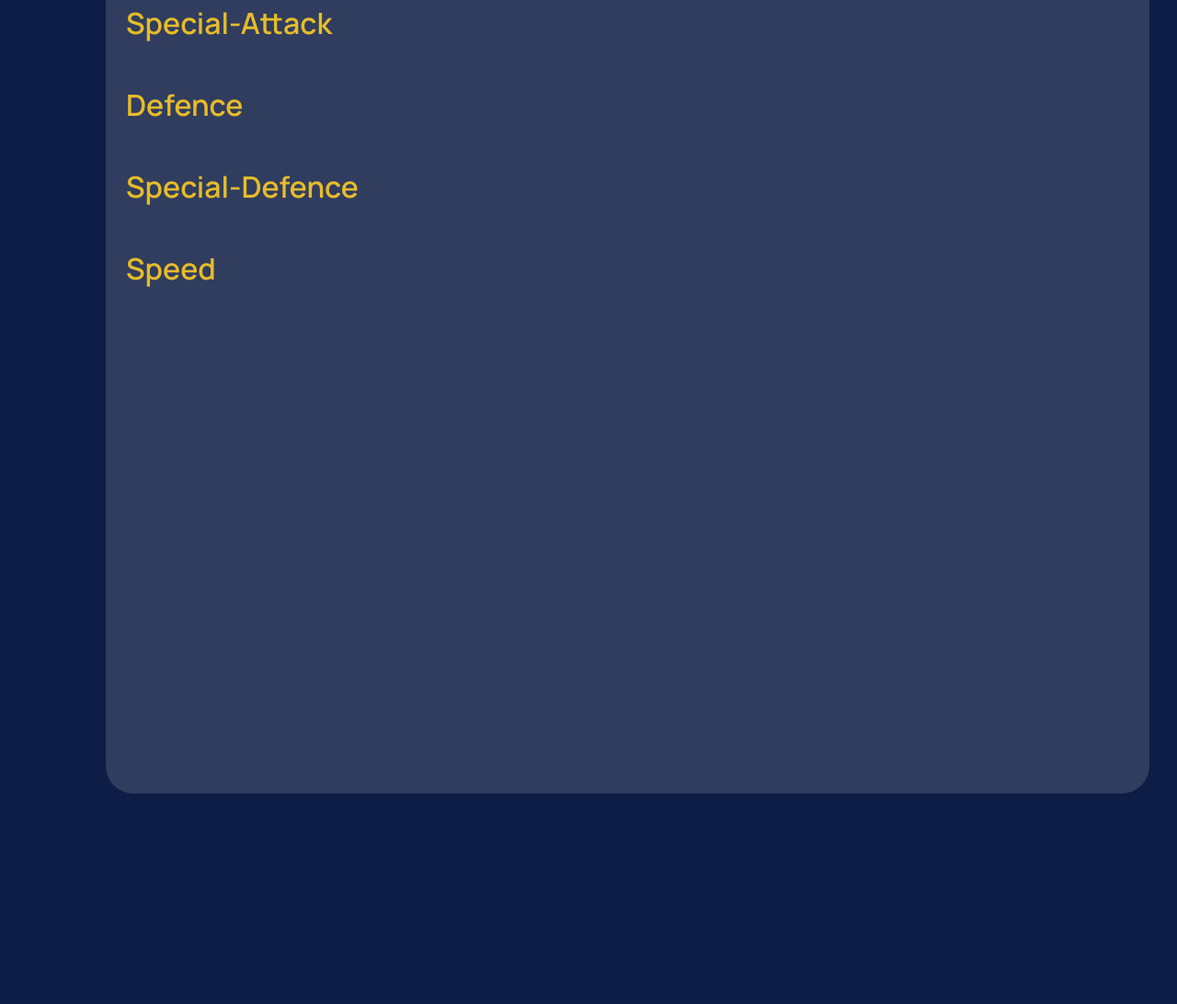
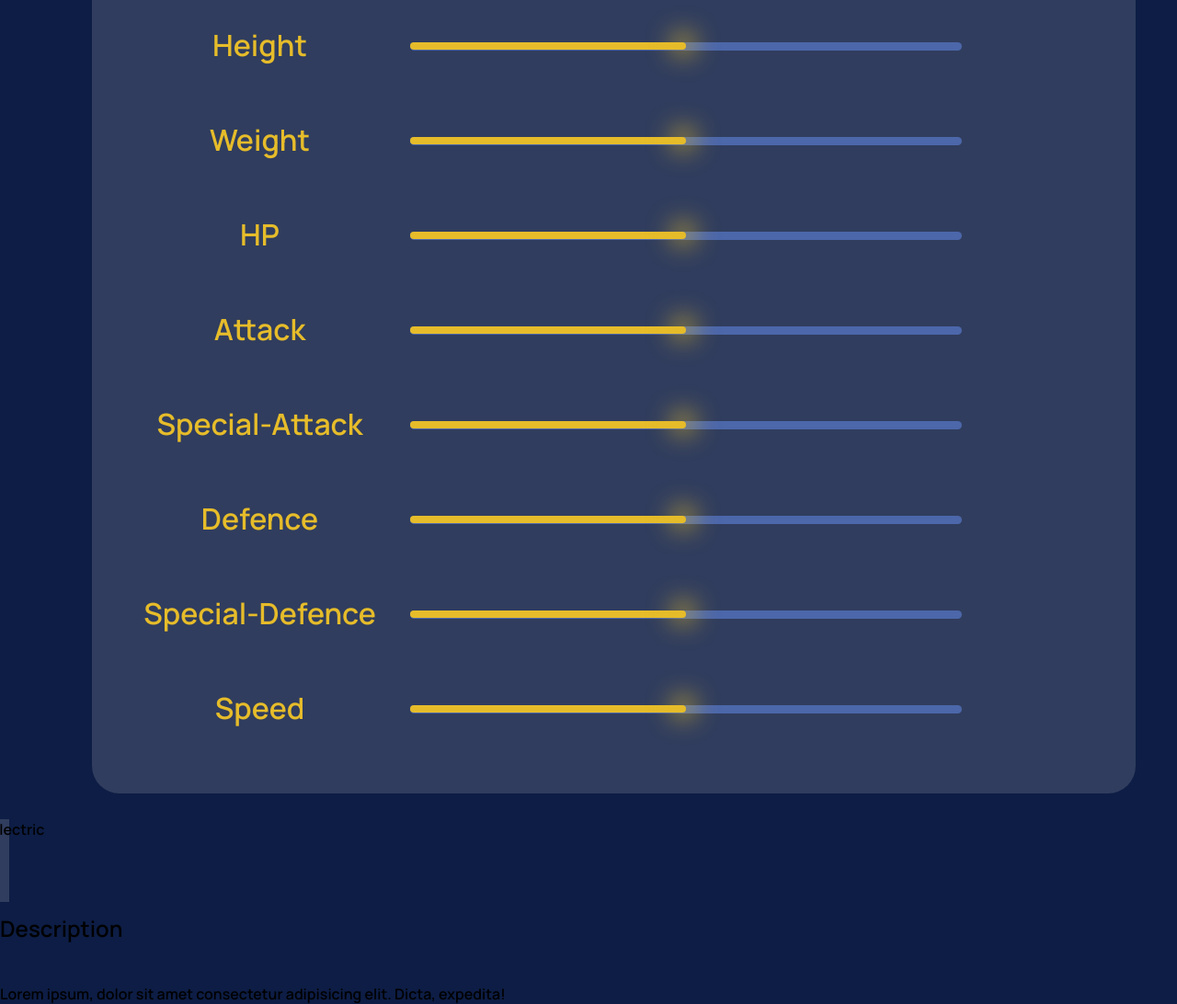
Before and after one commit to Yash-Soni7744/Pokedex, a plain HTML site: page pokedex.html in a window 1280 px wide. Shown: the part 1541-2633 px from the top of the page at 92% size. Before the commit the page ends 2444 px from the top, so only its background shows below. Drawn offline with Linux system fonts and the light colour scheme.

Commit message:
my commit

```diff
--- a/pokedex.css
+++ b/pokedex.css
@@ -134,12 +134,12 @@ input{
     width: 1135px;
     height: 1216px;
     position: relative;
-    left: 115px;
+    display: flex;
+    flex-direction: column;
+    left: 100px;
     background-color: #303D5E;
     border-radius: 30px;
     bottom: 40px;
-    align-items: center;
-    justify-content: center;
 }
 #pokemon-name{
     position: absolute;
@@ -160,6 +160,50 @@ input{
 .information-block p{
     color: #E6BC2A;
     font-size: 32px;
+    position: relative;
+    justify-content: center;
+    align-items: center;
+    top: 330px;
+    left: -385px;
     display: flex;
-    margin: 45px 22px;
+    margin: 0px 90px;
+    margin-top: 50px;
 }
+.progress-bar{
+    position: relative;
+    top: 305px;
+    left: 346px;
+    width: 600px;
+    height: 9px;
+    border-radius: 9px;
+    background-color: #4C67AA;
+}
+.progress-bar .blinker{
+    position: relative;
+    width: 22px;
+    float: right;
+    height: 22px;
+    border-radius: 10px;
+    display: flex;
+    margin-top: -12px;
+    left: -292px;
+    top: -5px;
+    background-color: #E6BC2A;
+    filter: blur(14px);
+}
+.progress-bar div{
+    top: 305px;
+    left: 346px;
+    width: 50%;
+    height: 8px;
+    border-radius: 9px;
+    background-color: #E6BC2A;
+}
+.type-box{
+    position: relative;
+    bottom: 12px;
+    right: 10px;
+    width: 20px;
+    height: 90px;
+    background-color: #303D5E;
+}
--- a/pokedex.html
+++ b/pokedex.html
@@ -28,35 +28,52 @@
             <p> Height </p>
             <div class="progress-bar">
                 <div class="height"></div>
+                <div class="blinker"></div>
             </div>
             <p> Weight </p>
             <div class="progress-bar">
                 <div class="Weight"></div>
+                <div class="blinker"></div>
             </div>
             <p> HP </p>
             <div class="progress-bar">
                 <div class="HP"></div>
+                <div class="blinker"></div>
             </div>
             <p> Attack </p>
             <div class="progress-bar">
                 <div class="Attack"></div>
+                <div class="blinker"></div>
             </div>
             <p> Special-Attack </p>
             <div class="progress-bar">
                 <div class="Special-Attack"></div>
+                <div class="blinker"></div>
             </div>
             <p> Defence </p>
             <div class="progress-bar">
                 <div class="Defence"></div>
+                <div class="blinker"></div>
             </div>
             <p> Special-Defence </p>
             <div class="progress-bar">
                 <div class="Special-Defence"></div>
+                <div class="blinker"></div>
             </div>
             <p> Speed </p>
             <div class="progress-bar">
                 <div class="Speed"></div>
+                <div class="blinker"></div>
             </div>
+        </div>
+        <div class="type-box">
+            <p> Electric </p>
+        </div>
+        <div class="description">
+            <h2> Description </h2>
+            <br>
+            <br>
+            <p> Lorem ipsum, dolor sit amet consectetur adipisicing elit. Dicta, expedita!</p>
         </div>
     </section>
 </body>
```
